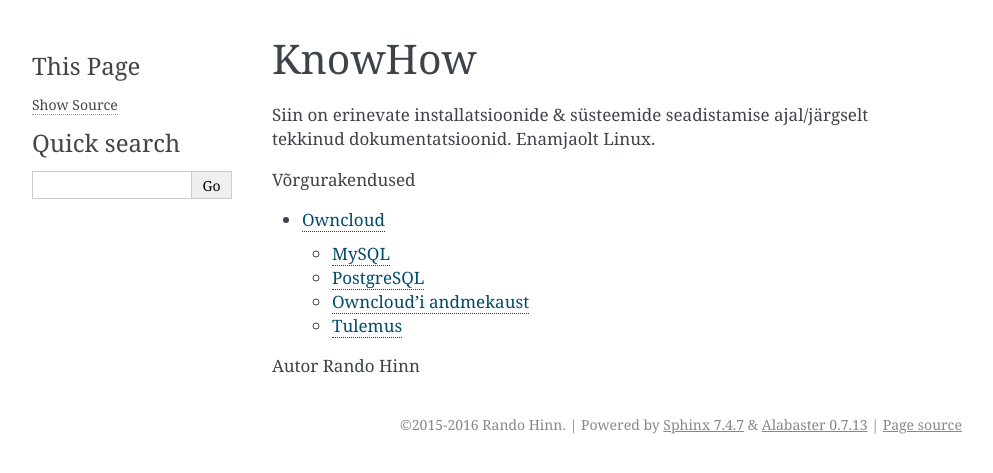
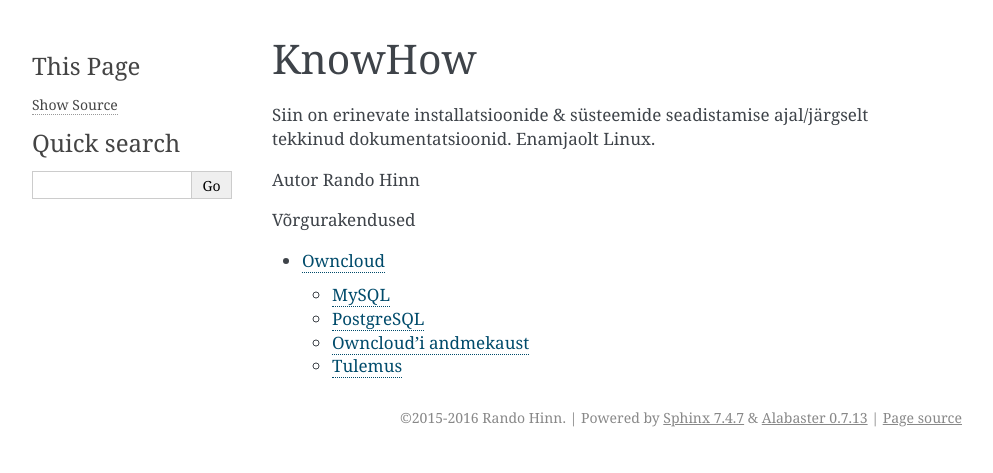
Before and after one commit to randohinn/KnowHow, a Sphinx documentation site: the page built from docs/index.rst, in a window 1280 px wide. Shown: the top 473 px of the page, without its empty margins (148-1141 px from the left). Built offline with Sphinx 7.4.7, drawn with Linux system fonts in a browser that asks for light colours; part of the change alters nothing that is shown.

```diff
--- a/docs/index.rst
+++ b/docs/index.rst
@@ -2,6 +2,9 @@
  KnowHow
 =========
 Siin on erinevate installatsioonide & süsteemide seadistamise ajal/järgselt tekkinud dokumentatsioonid. Enamjaolt Linux.
+
+Autor Rando Hinn
+
 
 .. _user-docs:
 
@@ -10,6 +13,3 @@ Siin on erinevate installatsioonide & süsteemide seadistamise ajal/järgselt te
    :caption: Võrgurakendused
 
    Vorgurakendused/owncloud.rst
-
-
-Autor Rando Hinn
```
